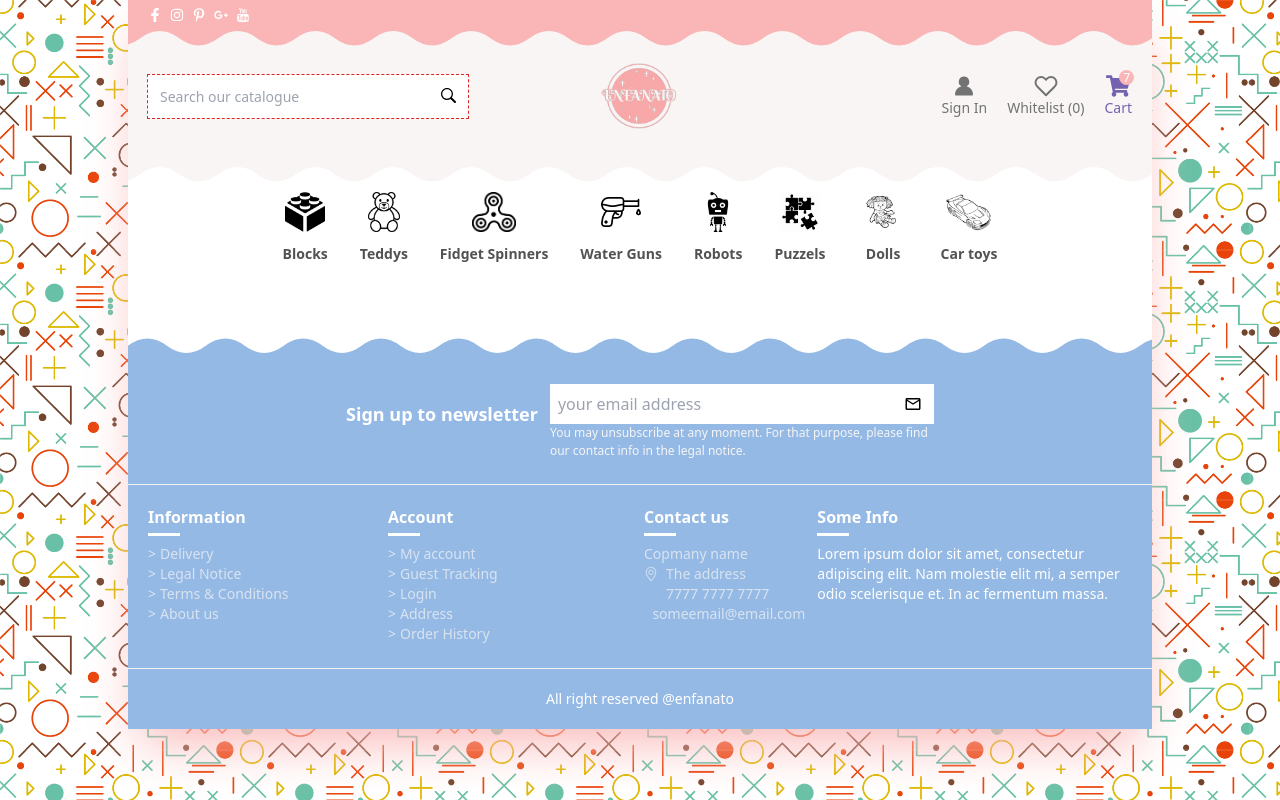
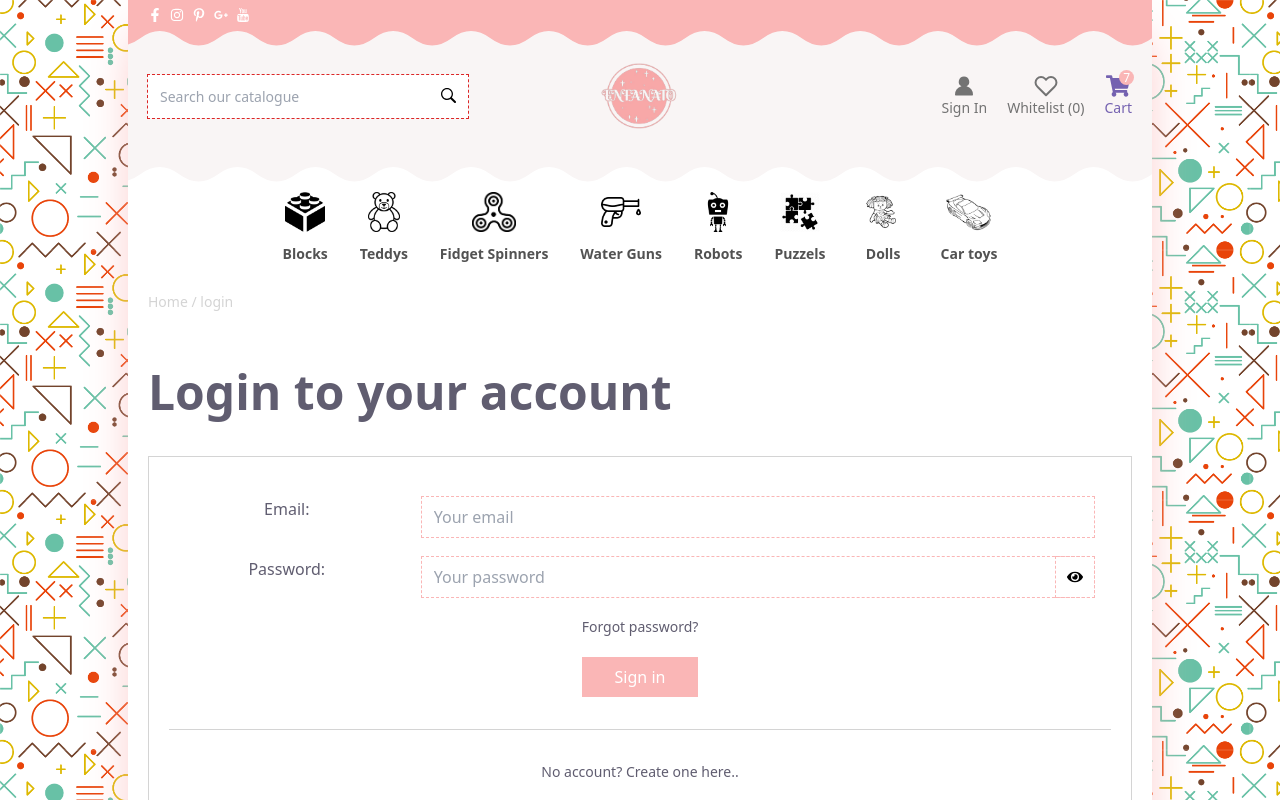
Before and after one commit to shabbirbd/Enfanato, a React (Vite) app: page /signin in a window 1280 px wide. Shown: the top 800 px of the page. Built offline with nearby package versions, Linux system fonts and the light colour scheme; some icons are missing.

Commit message:
adding component

```diff
--- a/src/App.jsx
+++ b/src/App.jsx
@@ -3,6 +3,7 @@ import Footer from "./components/Footer"
 import Topbar from "./components/Topbar"
 import Navbar from "./components/navbar/Navbar"
 import Home from "./pages/Home"
+import Signin from "./pages/Signin"
 
 
 function App() {
@@ -17,6 +18,7 @@ function App() {
           <div className="-translate-y-7 bg-white pb-16 ">
             <Routes>
               <Route path="/" element={<Home/>} />
+              <Route path="/signin" element={<Signin/>} />
             </Routes>
           </div>
 
--- a/src/components/HeroSlider.jsx
+++ b/src/components/HeroSlider.jsx
@@ -15,7 +15,6 @@ const HeroSlider = () => {
 
         const nextText = useCallback(() => {
             setIndex((index + 1) % texts.length);
-            console.log(index)
         }, [index, texts]);
 
         const prevText = useCallback(() => {
@@ -27,7 +26,6 @@ const HeroSlider = () => {
         useEffect(()=>{
             intervalRef.current = setInterval(() => {
               nextText();
-              console.log("here")
             }, 5000);
             return () => clearInterval(intervalRef.current);
           },[index, nextText]);
--- a/src/components/Modal.jsx
+++ b/src/components/Modal.jsx
@@ -1,5 +1,5 @@
 import { Dialog } from "@headlessui/react";
-import { Carousel, CarouselItem } from "@material-tailwind/react";
+import { Carousel } from "@material-tailwind/react";
 // import CarouselItem from "@material-tailwind/react/CarouselItem";
 
 
@@ -19,21 +19,15 @@ const Modal = ({openModal, setOpenModal , data}) => {
                     <Dialog.Title className="text-lg font-medium text-gray-800">Product Details</Dialog.Title>
                     <Dialog.Description className="mt-2 text-sm text-gray-500">{data?.description}</Dialog.Description>
                     <Carousel
-                        activeSlide={activeSlide}
-                        onChange={(index) => setActiveSlide(index)}
                         className="mt-4 rounded-xl"
                     >
                         {data?.images.map((item, i) => (
                             <div className="" key={i}>
-                                <CarouselItem
-                                    activeSlide={activeSlide}
-                                >
                                     <img
                                         src={item}
                                         alt={`image ${i + 1}`}
                                         className="h-full w-full object-cover"
                                     />
-                                </CarouselItem>
                             </div>
                         ))}
                     </Carousel>
--- a/src/components/ProductCard.jsx
+++ b/src/components/ProductCard.jsx
@@ -5,27 +5,15 @@ import { FaCodeCompare } from "react-icons/fa6";
 
 
 const ProductCard = ({product}) => {
-    const [preview, setPreview] = useState(false)
     const [openModal, setOpenModal] = useState(false);
 
 
     return (
         <>
-        {/*
-        {
-            preview &&
-            <div className='border-2 z-50 border-blue-600 absolute h-full lg:h-[450px]'>
-                <PreviewModal setPreview={setPreview} product={product}/>
-            </div>
-        } */}
-        {/* <Modal openModal={openModal} setOpenModal={setOpenModal} data={product}/>   */}
-
-
-
             <div className='outline-dashed outline-[1px] outline-neutral-300 rounded-xl flex flex-col  p-3 hover:bg-enfanato duration-300 group relative'>
                 <div className='xl:h-[280px] lg:h-[250px] md:h-[230px] h-[230px] overflow-hidden relative'>
                     <div className='overflow-hidden max-h-full h-full bg-white px-3'>
-                    {
+                        {   product?.images?.length &&
                             product?.images?.map((item, i)=>(
                                 <img src={item} alt="item" className='flex-1 h-full w-full object-contain duration-300 group-hover:-translate-y-[100%]' key={i}/>
                             ))
@@ -55,6 +43,8 @@ const ProductCard = ({product}) => {
                 <p className='font-normal text-sm text-neutral-400' >{product.seller}</p>
 
             </div>
+        {/* <Modal openModal={openModal} setOpenModal={setOpenModal} data={product}/>   */}
+
         </>
 
     );
--- a/src/components/navbar/MobileMenu.jsx
+++ b/src/components/navbar/MobileMenu.jsx
@@ -5,7 +5,7 @@ import { navlinks } from '../../data/navLinks';
 
 
 const MobileMenu = ({open, setOpen}) => {
-    console.log(open)
+
     return (
         <div className={`w-1/2 h-screen absolute top-0 z-50 lg:hidden bg-white flex flex-col justify-between transform duration-500 ${open ? "-translate-x-0": "-translate-x-[200%]"}`}>
             <div className='w-full flex justify-end items-center h-16 px-5 bg-elemental'>
--- a/src/components/navbar/NavHeader.jsx
+++ b/src/components/navbar/NavHeader.jsx
@@ -2,6 +2,7 @@ import React from 'react';
 import { FaSearch, FaShoppingCart, FaThList } from "react-icons/fa";
 import { FiHeart } from "react-icons/fi";
 import { GoPersonFill, GoSearch } from "react-icons/go";
+import { Link } from 'react-router-dom';
 import enfanato from '../../assets/enfanato.png';
 import Wave from '../Wave';
 
@@ -30,10 +31,10 @@ const NavHeader = ({setOpen}) => {
                         <FaSearch className='cursor-pointer font-bold text-2xl'/>
                     </div>
 
-                    <div className='flex flex-col items-center cursor-pointer duration-300 hover:text-elemental'>
+                    <Link to={"/signin"} className='flex flex-col items-center cursor-pointer duration-300 hover:text-elemental'>
                         <GoPersonFill className='cursor-pointer font-bold text-2xl'/>
-                        <p className='text-sm hidden lg:block'>Sign In</p>
-                    </div>
+                        <p  className='text-sm hidden lg:block'>Sign In</p>
+                    </Link>
 
                     <div className='lg:flex hidden flex-col items-center cursor-pointer duration-300 hover:text-elemental'>
                         <FiHeart className='cursor-pointer font-bold text-2xl'/>
--- /dev/null
+++ b/src/pages/Signin.jsx
@@ -0,0 +1,46 @@
+import React, { useState } from 'react';
+import { FaEye, FaEyeSlash } from "react-icons/fa";
+
+
+const Signin = () => {
+    const [hidePassword, setHidePassword] = useState(false);
+
+    return (
+        <div className=' px-5'>
+            <p className='text-sm font-normal text-neutral-300'>Home / login</p>
+
+            <h2 className='text-3xl md:text-4xl lg:text-5xl font-bold text-textal mt-14'>Login to your account</h2>
+
+            <div className='border border-neutral-300 mt-10 flex flex-col items-center justify-center py-10 px-5'>
+                <form  className='w-full flex flex-col items-center justify-center space-y-5 '>
+                    <div className='w-full grid grid-cols-4 justify-items-center'>
+                        <p className='text-textal'>Email:</p>
+                        <input type="text" placeholder='Your email' className='w-full col-span-3 outline-dashed outline-[1px] outline-enfanato px-3 h-10 max-w-2xl'/>
+                    </div>
+                    <div className='w-full grid grid-cols-4 justify-items-center'>
+                        <p className='text-textal'>Password:</p>
+                        <div className='w-full col-span-3 flex items-center justify-between outline-dashed outline-[1px] outline-enfanato pl-3 h-10 max-w-2xl '>
+                            <input type={hidePassword ? "password" : "text"} placeholder='Your password' className='w-full outline-none focus:outline-none' />
+                            <button type='button' onClick={()=>setHidePassword(!hidePassword)} className='outline-dashed outline-enfanato outline-[1px] h-full w-10 flex items-center justify-center hover:bg-enfanato hover:text-white duration-300'>
+                                {
+                                    hidePassword ?  <FaEyeSlash /> :<FaEye />
+                                }
+                            </button>
+                        </div>
+                    </div>
+
+                    <div className='flex flex-col space-y-5 '>
+                        <a href='#' className='text-sm font-thin text-textal'>Forgot password?</a>
+                        <button className='h-10 bg-enfanato text-white hover:outline-dashed outline-1 outline-black' type='button'>Sign in</button>
+                    </div>
+                </form>
+
+                <div className='w-full my-8 h-[1px] bg-neutral-300'></div>
+
+                <a href="/signup" className='text-sm font-normal text-textal hover:text-elemental duration-300'>No account? Create one here..</a>
+            </div>
+        </div>
+    );
+};
+
+export default Signin;
```
Lines whose indentation alone changed are shown as unchanged.
